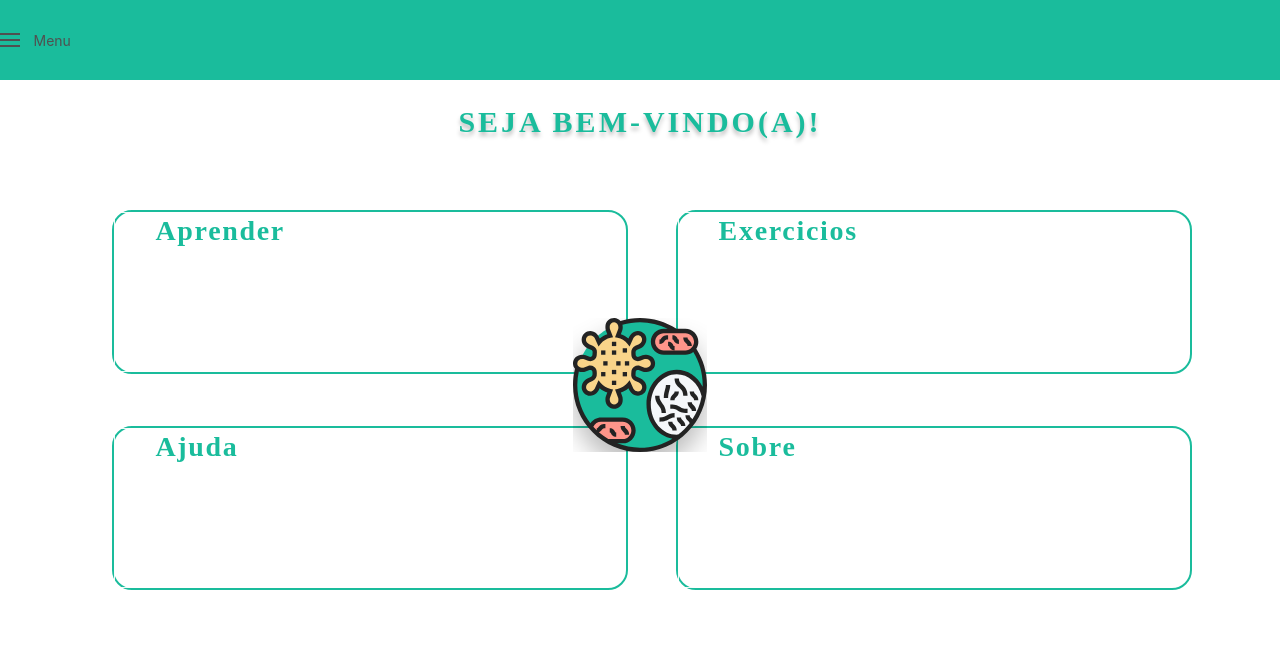
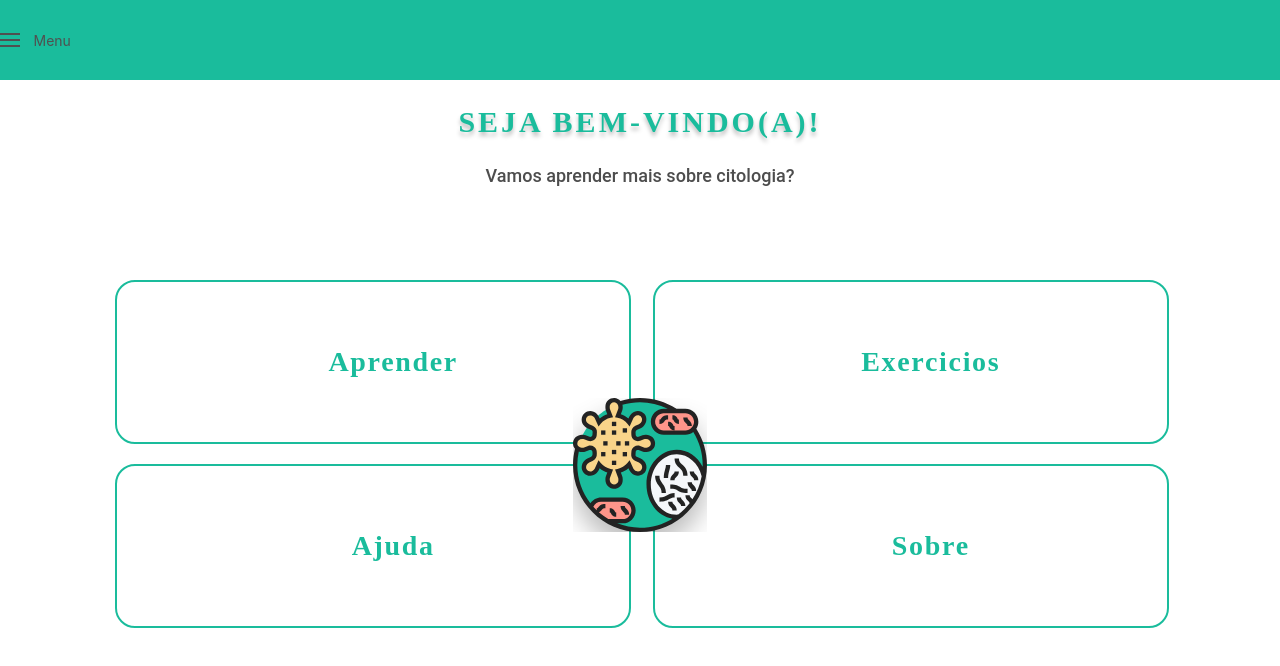
Before and after one commit to marcosdefina/celulas-virtuais-bk, an Angular app: page / in a window 1280 px wide. Shown: the top 666 px of the page. Built offline with nearby package versions, Linux system fonts and the light colour scheme.

Commit message:
fixing central positioning

```diff
--- a/src/app/home/home.component.css
+++ b/src/app/home/home.component.css
@@ -2,20 +2,22 @@
     z-index: 10;
     position: absolute;
     left: 50%;
-    top: 50%;
+    top: 60%;
     transform: translate(-50%, -50%);
 }
 
 .card {
     text-align: center;
+    margin:0;
+    padding: 0;
 }
 
 #learn {
     z-index: 9;
     display: inline-block;
     position: absolute;
-    left: 48%;
-    top: 45%;
+    left: 49%;
+    top: 55%;
     width: 40%;
     height: 20%;
     transform: translate(-100%, -100%);
@@ -25,8 +27,8 @@
     z-index: 9;
     display: inline-block;
     position: absolute;
-    left: 52%;
-    top: 45%;
+    left: 51%;
+    top: 55%;
     width: 40%;
     height: 20%;
     transform: translate(0%, -100%);
@@ -36,8 +38,8 @@
     z-index: 9;
     display: inline-block;
     position: absolute;
-    left: 48%;
-    top: 52%;
+    left: 49%;
+    top: 58%;
     width: 40%;
     height: 20%;
     transform: translate(-100%, -0%);
@@ -47,8 +49,8 @@
     z-index: 9;
     display: inline-block;
     position: absolute;
-    left: 52%;
-    top: 52%;
+    left: 51%;
+    top: 58%;
     width: 40%;
     height: 20%;
     transform: translate(0%, 0%);
@@ -67,3 +69,14 @@
     border: 2px solid #FFFFFF;
     text-shadow: 0px 4px 4px rgba(0, 0, 0, 0.25);
 }
+
+.excerpt {
+    text-align: center;
+    font-family: Roboto;
+    font-style: normal;
+    font-weight: 500;
+    font-size: 18px;
+    line-height: 25px;
+    text-align: center;
+    color: #4D4D4D;
+}
--- a/src/app/home/home.component.html
+++ b/src/app/home/home.component.html
@@ -1,7 +1,9 @@
 <p class="title">SEJA BEM-VINDO(A)!</p>
-
-<img class="centered-image" src="/assets/images/central-image.svg" />
-<card id="learn" cardTitle="Aprender" cardLink="/learn/menu"> What happens here?</card>
-<card id="exercises" cardTitle="Exercicios" cardLink="/exercices/menu"></card>
-<card id="help" cardTitle="Ajuda" cardLink="/help"></card>
-<card id="about" cardTitle="Sobre" cardLink="/about"></card>
+<p class="excerpt">Vamos aprender mais sobre citologia?</p>
+<div class="menu-transform">
+    <img class="centered-image" src="/assets/images/central-image.svg" />
+    <card id="learn" cardTitle="Aprender" cardLink="/learn/menu"> What happens here?</card>
+    <card id="exercises" cardTitle="Exercicios" cardLink="/exercices/menu"></card>
+    <card id="help" cardTitle="Ajuda" cardLink="/help"></card>
+    <card id="about" cardTitle="Sobre" cardLink="/about"></card>
+</div>
--- a/src/app/subcomponents/card/card.component.css
+++ b/src/app/subcomponents/card/card.component.css
@@ -15,13 +15,16 @@
 }
 
 .card {
-  margin: 10px;
+  align-content: center;
+  vertical-align: middle;
+  margin: 0;
   padding: 0;
   cursor: pointer;
   border: 2px solid #1abc9c;
   border-radius: 20px;
   height: 100%;
   width: 100%;
+
 }
 
 .formater {
@@ -30,6 +33,8 @@
   font-weight: bold;
   font-size: 28px;
   line-height: 36px;
+  width: 100%;
+  max-height: 100px;
   text-align: center;
   letter-spacing: 0.06em;
   color: #1ABC9C;
--- a/src/app/subcomponents/card/card.component.html
+++ b/src/app/subcomponents/card/card.component.html
@@ -1,3 +1,3 @@
-<div class="card" uk-grid >
-    <p class="formater">{{cardTitle}}</p>
+<div class="card" uk-grid routerLink="{{cardLink}}">
+    <div class="formater">{{cardTitle}}</div>
 </div>
```
